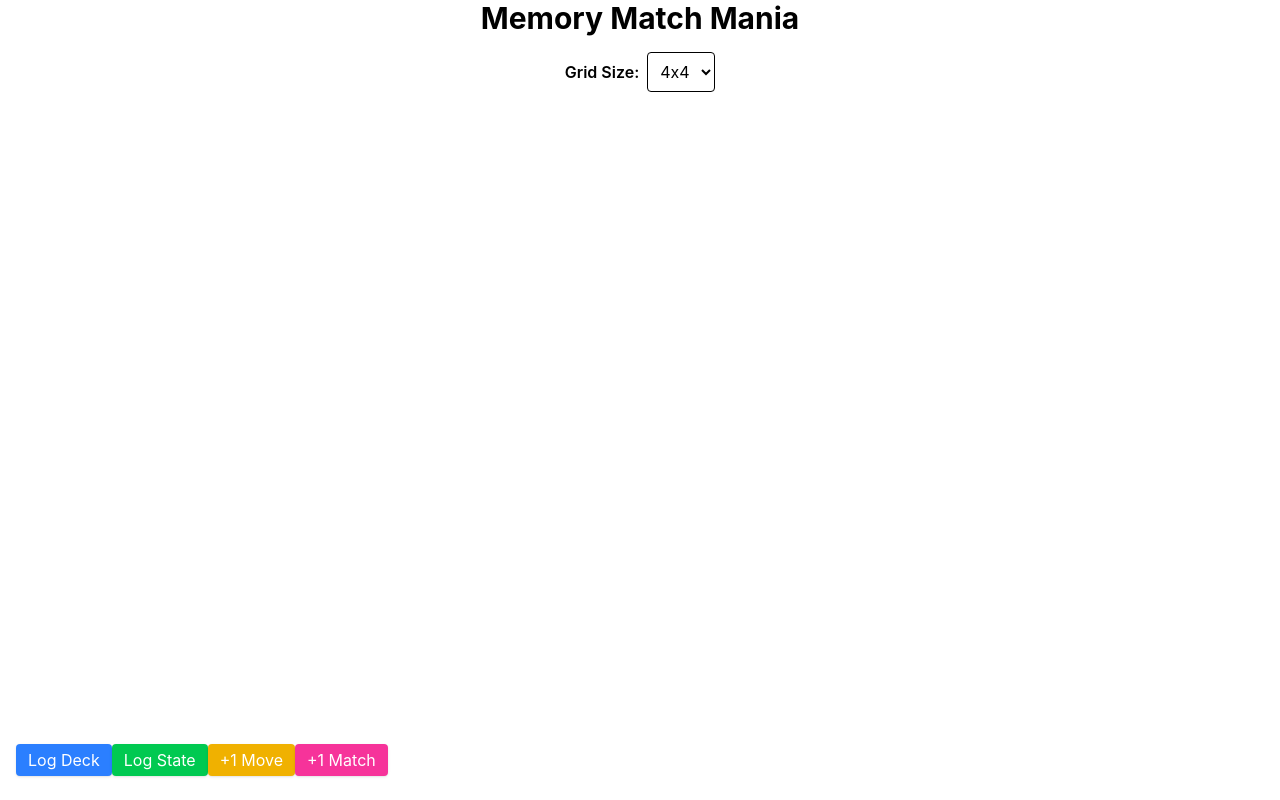
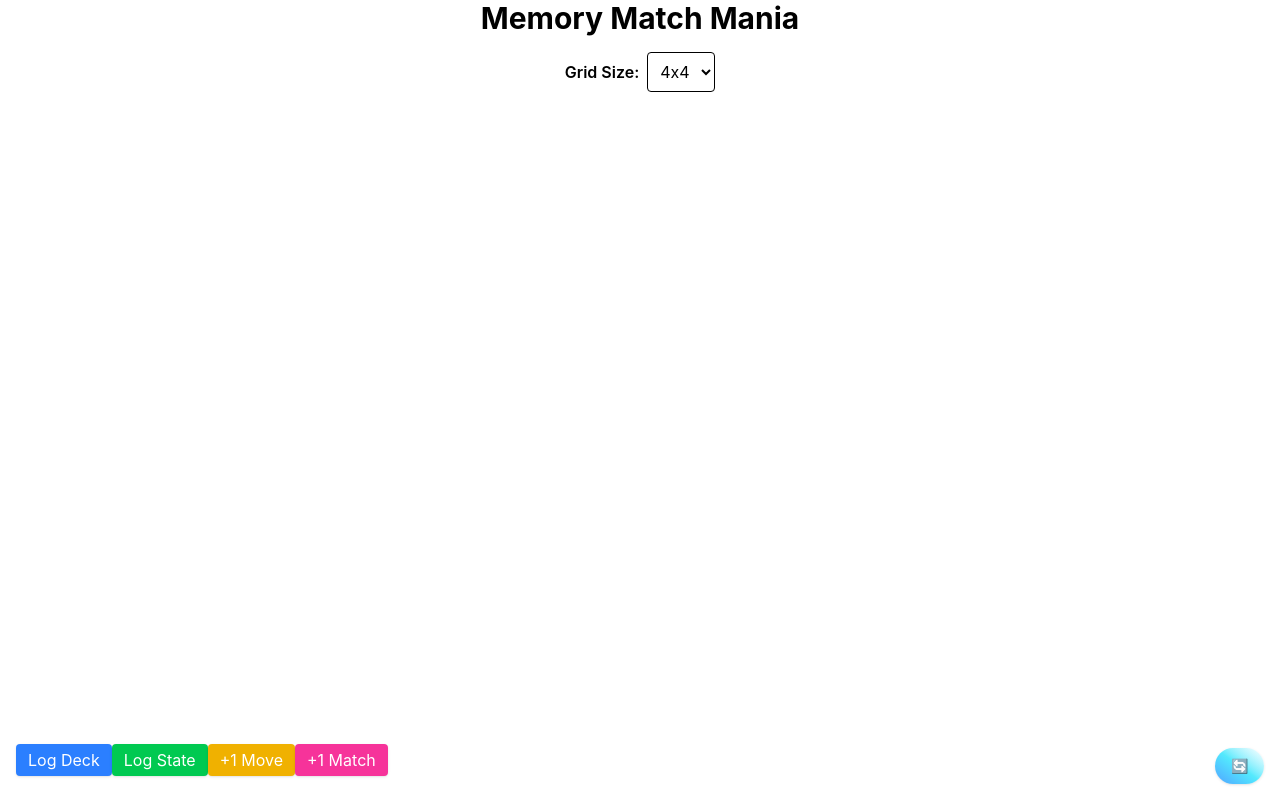
Before and after one commit to cyril2day/react-card-flip-game, a React (Vite) app: page / in a window 1280 px wide. Built offline with nearby package versions, Linux system fonts and the light colour scheme.

Commit message:
Reset button

```diff
--- a/src/App.jsx
+++ b/src/App.jsx
@@ -60,6 +60,7 @@
       {/* Scoreboard: shows number of moves, matches, and total pairs */}
 
       {/* ResetButton: allows resetting the current game */}
+      <ResetButton onReset={() => reInitializeGame(gridSize)} />
 
       {/* GameBoard: renders the card grid and handles gameplay */}
 
--- a/src/components/ResetButton.jsx
+++ b/src/components/ResetButton.jsx
@@ -1,7 +1,15 @@
-const ResetButton = () => {
+const ResetButton = ({ onReset }) => {
   return (
-    <button>
-
+    <button
+      onClick={onReset}
+      className='fixed bottom-4 right-4 px-4 py-2 text-sm font-medium rounded-full shadow bg-gradient-to-tr from-blue-400 via-cyan-300 to-white text-blue-900 hover:brightness-105 transition'
+    >
+      <span
+        role='img'
+        aria-label='reset'
+      >
+        🔄
+      </span>
     </button>
   )
 }
```
